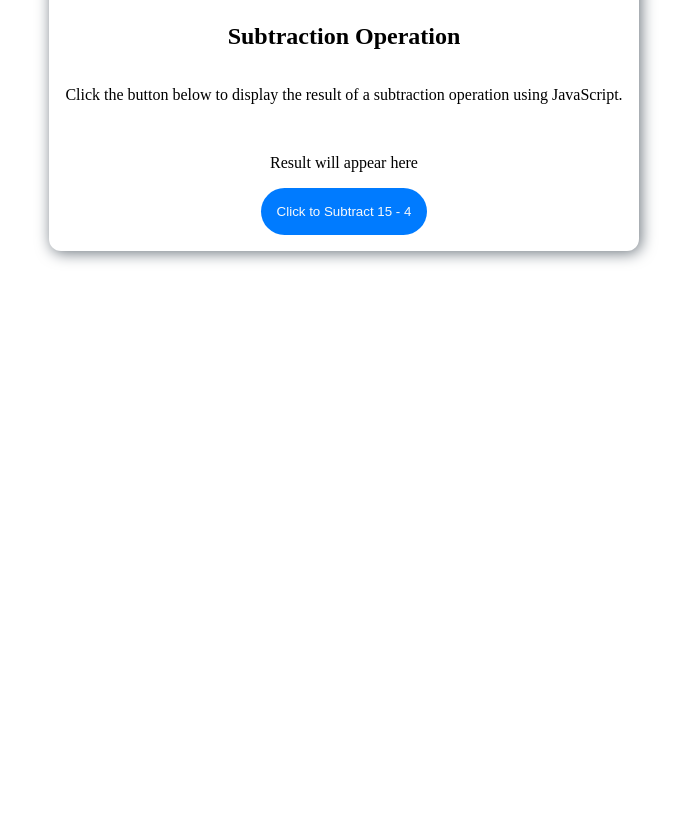
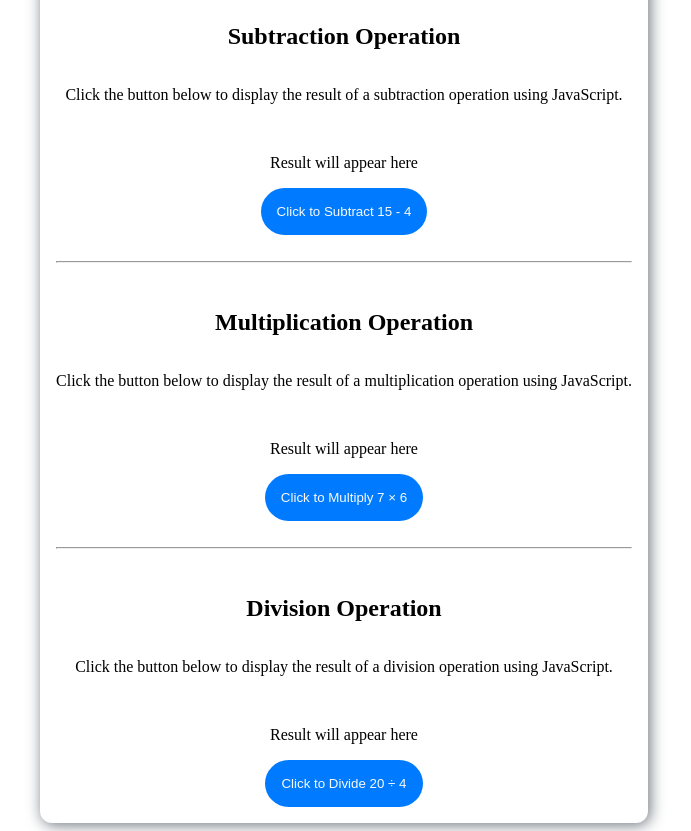
Before and after one commit to idolentbudha/javascript-projects, a plain HTML site: page basic-javascript-projects/project3_math_operators/index.html in a window 1280 px wide. Shown: the part 367-1198 px from the top of the page, without its empty margins (296-987 px from the left). Before the commit the page ends 800 px from the top, so only its background shows below. Drawn offline with Linux system fonts and the light colour scheme.

Commit message:
Multiplication and Division Asignment

```diff
--- a/basic-javascript-projects/project3_math_operators/index.html
+++ b/basic-javascript-projects/project3_math_operators/index.html
@@ -104,6 +104,34 @@
             Click to Subtract 15 - 4
           </button>
         </div>
+        <br />
+        <hr />
+        <br />
+        <div>
+          <h2>Multiplication Operation</h2>
+          <p>
+            Click the button below to display the result of a multiplication operation
+            using JavaScript.
+          </p>
+          <br />
+          <p id="Multiplication">Result will appear here</p>
+          <button onclick="displayMultiplicationResult()">
+            Click to Multiply 7 × 6
+          </button>
+        </div>
+        <br />
+        <hr />
+        <br />
+        <div>
+          <h2>Division Operation</h2>
+          <p>
+            Click the button below to display the result of a division operation using
+            JavaScript.
+          </p>
+          <br />
+          <p id="Division">Result will appear here</p>
+          <button onclick="displayDivisionResult()">Click to Divide 20 ÷ 4</button>
+        </div>
       </div>
     </div>
   </body>
--- a/basic-javascript-projects/project3_math_operators/js/main.js
+++ b/basic-javascript-projects/project3_math_operators/js/main.js
@@ -11,6 +11,28 @@ function displayAdditionResult() {
     "The result of " + number1 + " +" + number2 + " is: " + result;
 }
 
+function displayMultiplicationResult() {
+  // Perform a multiplication operation
+  let number1 = 7;
+  let number2 = 6;
+  let result = number1 * number2;
+
+  // Display the result in the paragraph with id "Multiplication"
+  document.getElementById("Multiplication").innerHTML =
+    "The result of " + number1 + " × " + number2 + " is: " + result;
+}
+
+function displayDivisionResult() {
+  // Perform a division operation
+  let number1 = 20;
+  let number2 = 4;
+  let result = number1 / number2;
+
+  // Display the result in the paragraph with id "Division"
+  document.getElementById("Division").innerHTML =
+    "The result of " + number1 + " ÷ " + number2 + " is: " + result;
+}
+
 function displaySubtractionResult() {
   // Perform a subtraction operation
   let number1 = 15;
```
